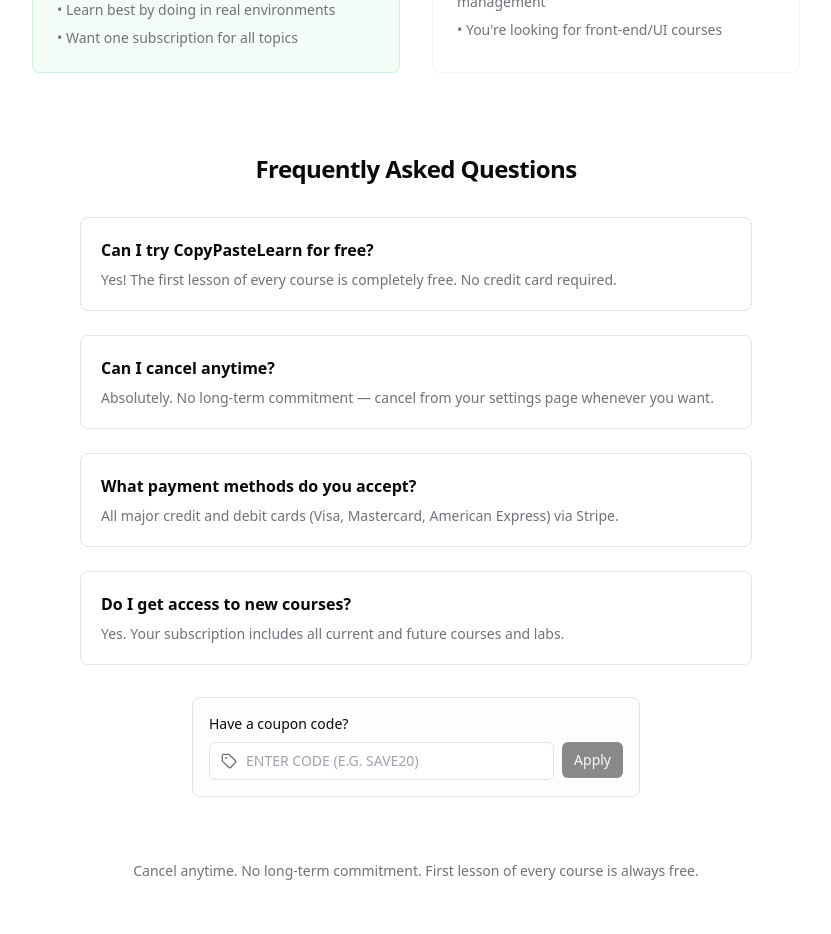
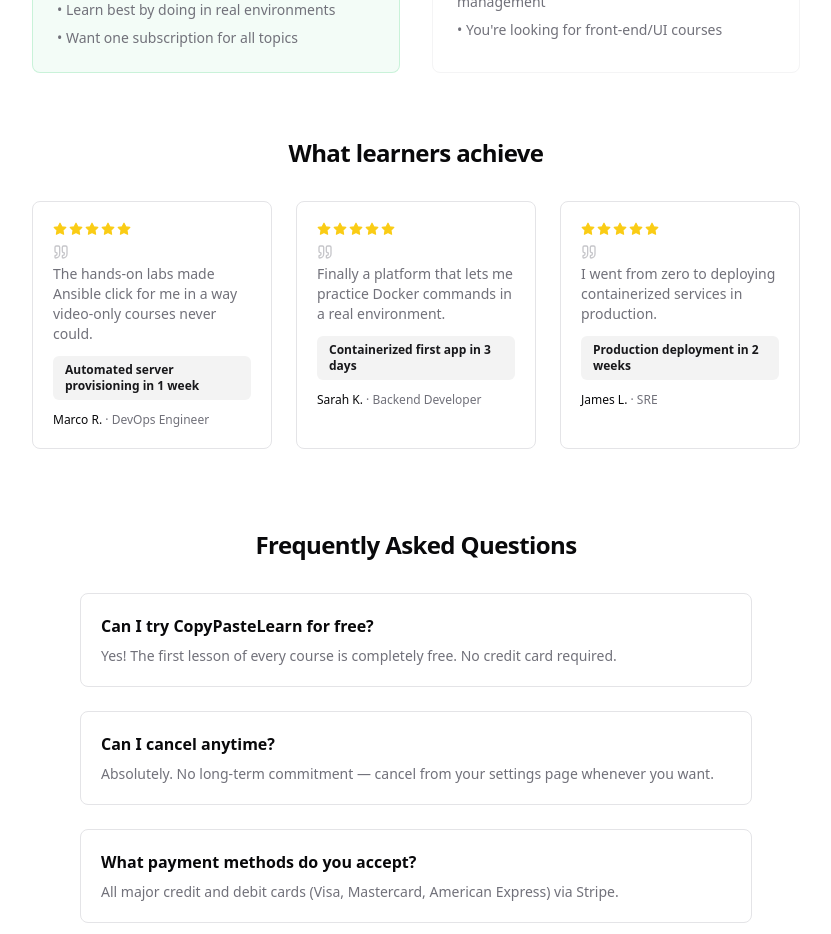
Before and after one commit to lucab85/copypastelearn.com, a Next.js app in the folder apps/web/: page /pricing in a window 1280 px wide. Shown: the part 1220-2154 px from the top of the page, without its empty margins (224-1055 px from the left). Built offline with nearby package versions, Linux system fonts and the light colour scheme; no server answers.

Commit message:
feat: pricing testimonials + brand consistency (#107)
- Add 'What learners achieve' section on pricing page with 3 testimonials,
  star ratings, concrete outcomes, and roles
- Standardize title template: 'CPL' → 'CopyPasteLearn' for brand consistency
  across all page titles

```diff
--- a/apps/web/src/app/(marketing)/pricing/page.tsx
+++ b/apps/web/src/app/(marketing)/pricing/page.tsx
@@ -17,7 +17,7 @@
   CardTitle,
 } from "@/components/ui/card";
 import { Badge } from "@/components/ui/badge";
-import { CheckCircle2, Building2 } from "lucide-react";
+import { CheckCircle2, Building2, Star, Quote } from "lucide-react";
 import { SUBSCRIPTION_PRICE_EUR } from "@copypastelearn/shared";
 import { getSubscriptionStatus } from "@/lib/billing";
 
@@ -403,6 +403,50 @@
         </div>
       </div>
 
+      {/* Learner outcomes */}
+      <div className="mx-auto mt-16 max-w-3xl">
+        <h2 className="mb-8 text-center text-2xl font-bold tracking-tight">What learners achieve</h2>
+        <div className="grid gap-6 sm:grid-cols-3">
+          {[
+            {
+              name: "Marco R.",
+              role: "DevOps Engineer",
+              text: "The hands-on labs made Ansible click for me in a way video-only courses never could.",
+              outcome: "Automated server provisioning in 1 week",
+            },
+            {
+              name: "Sarah K.",
+              role: "Backend Developer",
+              text: "Finally a platform that lets me practice Docker commands in a real environment.",
+              outcome: "Containerized first app in 3 days",
+            },
+            {
+              name: "James L.",
+              role: "SRE",
+              text: "I went from zero to deploying containerized services in production.",
+              outcome: "Production deployment in 2 weeks",
+            },
+          ].map((t) => (
+            <div key={t.name} className="rounded-lg border p-5">
+              <div className="mb-2 flex gap-0.5">
+                {Array.from({ length: 5 }).map((_, i) => (
+                  <Star key={i} className="h-3.5 w-3.5 fill-yellow-400 text-yellow-400" />
+                ))}
+              </div>
+              <Quote className="mb-1 h-4 w-4 text-muted-foreground/40" />
+              <p className="text-sm text-muted-foreground">{t.text}</p>
+              <div className="mt-3 rounded-md bg-primary/5 px-3 py-1.5">
+                <p className="text-xs font-semibold text-primary">{t.outcome}</p>
+              </div>
+              <div className="mt-3 text-xs">
+                <span className="font-medium">{t.name}</span>
+                <span className="text-muted-foreground"> · {t.role}</span>
+              </div>
+            </div>
+          ))}
+        </div>
+      </div>
+
       {/* FAQ */}
       <div className="mx-auto mt-20 max-w-2xl">
         <h2 className="mb-8 text-center text-2xl font-bold tracking-tight">
--- a/apps/web/src/app/layout.tsx
+++ b/apps/web/src/app/layout.tsx
@@ -14,7 +14,7 @@
   metadataBase: new URL(siteUrl),
   title: {
     default: "CopyPasteLearn — Learn IT Automation by Doing",
-    template: "%s — CPL",
+    template: "%s — CopyPasteLearn",
   },
   description:
     "Master IT automation with expert-led video courses and hands-on interactive labs. Build real skills by doing in live environments.",
```
